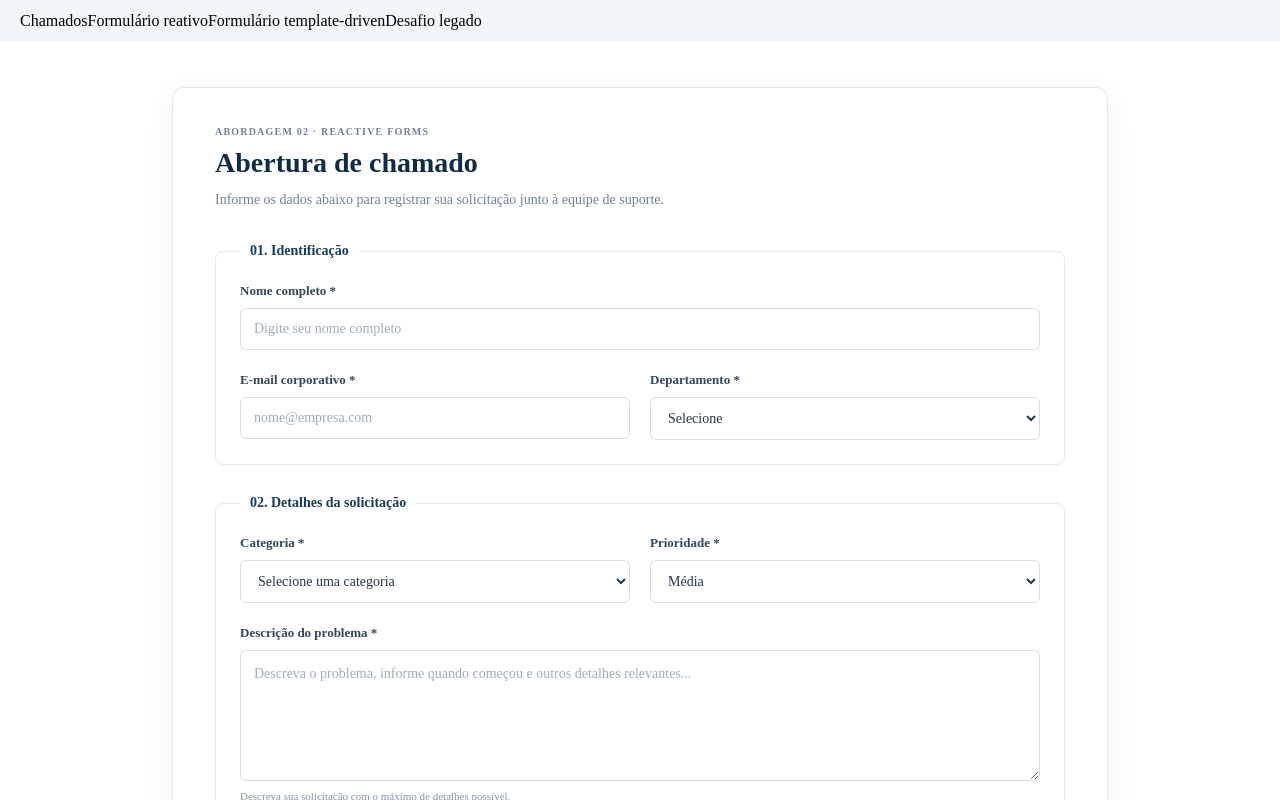
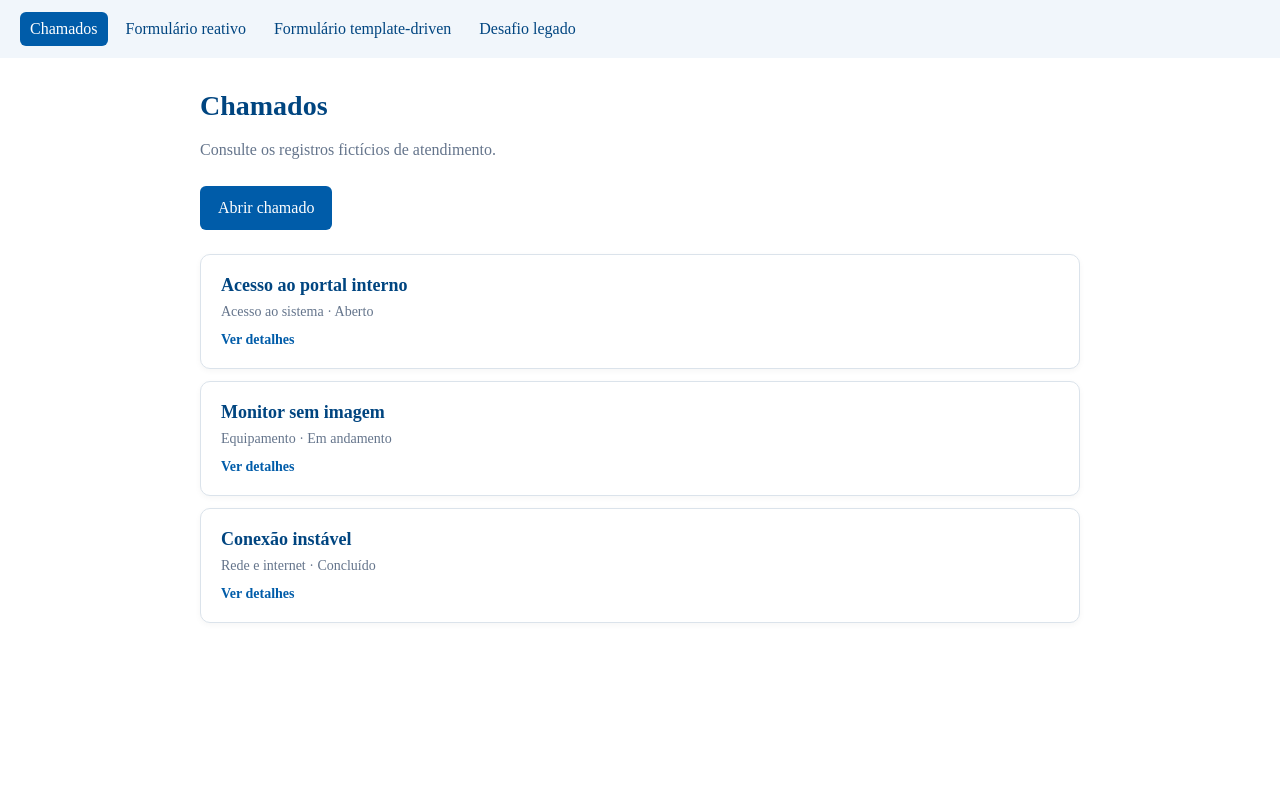
Before and after one commit to nayannelbatista/capacitacao-caixa-angular, an Angular app: page /chamados in a window 1280 px wide. Before the commit this address led to /. Shown: the top 800 px of the page. Built offline with nearby package versions, Linux system fonts and the light colour scheme.

Commit message:
feat: implementa navegação e roteamento entre telas

```diff
--- a/src/app/app.config.ts
+++ b/src/app/app.config.ts
@@ -6,6 +6,6 @@ import { routes } from './app.routes';
 export const appConfig: ApplicationConfig = {
   providers: [
     provideBrowserGlobalErrorListeners(),
-    provideRouter(routes)
+    provideRouter(routes),
   ]
 };
--- a/src/app/app.html
+++ b/src/app/app.html
@@ -1,17 +1,18 @@
-<!-- Aula 02 - Control Flow e Data Binding -->
-<!--
-<app-avisos />
-<app-painel-atendimento />
--->
-
-<!-- Aula 03 - Formulários -->
-<!-- <app-template-driven-form /> -->
-
 <nav class="menu" aria-label="Navegação principal">
-  <span>Chamados</span>
-  <span>Formulário reativo</span>
-  <span>Formulário template-driven</span>
-  <span>Desafio legado</span>
+  <ul>
+    <li>
+      <a routerLink="/chamados" routerLinkActive="ativo">Chamados</a>
+    </li>
+    <li>
+      <a routerLink="/formulario/reativo" routerLinkActive="ativo">Formulário reativo</a>
+    </li>
+    <li>
+      <a routerLink="/formulario/template-driven" routerLinkActive="ativo">Formulário template-driven</a>
+    </li>
+    <li>
+      <a routerLink="/desafio-legado" routerLinkActive="ativo">Desafio legado</a>
+    </li>
+  </ul>
 </nav>
 
-<app-reactive-form />
+<router-outlet />
--- a/src/app/app.routes.ts
+++ b/src/app/app.routes.ts
@@ -1,3 +1,39 @@
 import { Routes } from '@angular/router';
+import { ChamadosLista } from './chamados/chamados-lista/chamados-lista';
+import { ReactiveForm } from './reactive-form/reactive-form';
+import { TemplateDrivenForm } from './template-driven-form/template-driven-form';
+import { DesafioFormularioLegado } from './desafio-formulario-legado/desafio-formulario-legado';
+import { PaginaNaoEncontrada } from './pagina-nao-encontrada/pagina-nao-encontrada';
+import { ChamadoDetalhe } from './chamados/chamado-detalhe/chamado-detalhe';
 
-export const routes: Routes = [];
+export const routes: Routes = [
+  {
+    path: '',
+    redirectTo: 'chamados',
+    pathMatch: 'full'
+  },
+  {
+    path: 'chamados',
+    component: ChamadosLista,
+  },
+  {
+    path: 'formulario/reativo',
+    component: ReactiveForm
+  },
+  {
+    path: 'formulario/template-driven',
+    component: TemplateDrivenForm
+  },
+  {
+    path: 'desafio-legado',
+    component: DesafioFormularioLegado
+  },
+  {
+    path: 'chamados/:id',
+    component: ChamadoDetalhe
+  },
+  {
+    path: '**',
+    component: PaginaNaoEncontrada
+  },
+];
--- a/src/app/app.ts
+++ b/src/app/app.ts
@@ -1,9 +1,9 @@
 import { Component } from '@angular/core';
-import { ReactiveForm } from './reactive-form/reactive-form';
+import { RouterLink, RouterOutlet, RouterLinkActive } from '@angular/router';
 
 @Component({
   selector: 'app-root',
-  imports: [ReactiveForm],
+  imports: [RouterOutlet, RouterLink, RouterLinkActive],
   templateUrl: './app.html',
   styleUrl: './app.css'
 })
--- a/src/app/chamados/chamado-detalhe/chamado-detalhe.html
+++ b/src/app/chamados/chamado-detalhe/chamado-detalhe.html
@@ -11,5 +11,5 @@
     <p>O identificador informado não corresponde a um chamado da lista.</p>
   }
 
-  <button type="button" disabled>Voltar para a lista</button>
+  <button type="button" (click)="voltar()">Voltar para a lista</button>
 </section>
--- a/src/app/chamados/chamado-detalhe/chamado-detalhe.ts
+++ b/src/app/chamados/chamado-detalhe/chamado-detalhe.ts
@@ -1,6 +1,7 @@
-import { Component } from '@angular/core';
+import { Component, inject } from '@angular/core';
 import { Chamado } from '../chamado';
 import { CHAMADOS_FICTICIOS } from '../chamados-ficticios';
+import { ActivatedRoute, Router } from '@angular/router';
 
 @Component({
   selector: 'app-chamado-detalhe',
@@ -8,5 +9,15 @@ import { CHAMADOS_FICTICIOS } from '../chamados-ficticios';
   styleUrl: './chamado-detalhe.css',
 })
 export class ChamadoDetalhe {
-  chamado: Chamado | undefined = CHAMADOS_FICTICIOS[0];
+  private route = inject(ActivatedRoute);
+  private router = inject(Router);
+  id = this.route.snapshot.paramMap.get('id');
+
+  chamado = CHAMADOS_FICTICIOS.find(
+    chamado => chamado.id === this.id
+  )
+
+  voltar() {
+    this.router.navigate(['/chamados'])
+  }
 }
--- a/src/app/chamados/chamados-lista/chamados-lista.html
+++ b/src/app/chamados/chamados-lista/chamados-lista.html
@@ -1,12 +1,13 @@
 <section class="pagina">
   <h1>Chamados</h1>
   <p>Consulte os registros fictícios de atendimento.</p>
-  <p><span>Abrir chamado</span></p>
+  <p><a routerLink="/formulario/reativo">Abrir chamado</a></p>
 
   @for (chamado of chamados; track chamado.id) {
     <article class="painel">
       <h2>{{ chamado.titulo }}</h2>
       <p>{{ chamado.categoria }} · {{ chamado.status }}</p>
+      <a [routerLink]="['/chamados', chamado.id]">Ver detalhes</a>
     </article>
   }
 </section>
--- a/src/app/chamados/chamados-lista/chamados-lista.ts
+++ b/src/app/chamados/chamados-lista/chamados-lista.ts
@@ -1,10 +1,12 @@
 import { Component } from '@angular/core';
 import { CHAMADOS_FICTICIOS } from '../chamados-ficticios';
+import { RouterLink } from '@angular/router';
 
 @Component({
   selector: 'app-chamados-lista',
   templateUrl: './chamados-lista.html',
   styleUrl: './chamados-lista.css',
+  imports: [RouterLink],
 })
 export class ChamadosLista {
   chamados = CHAMADOS_FICTICIOS;
```
